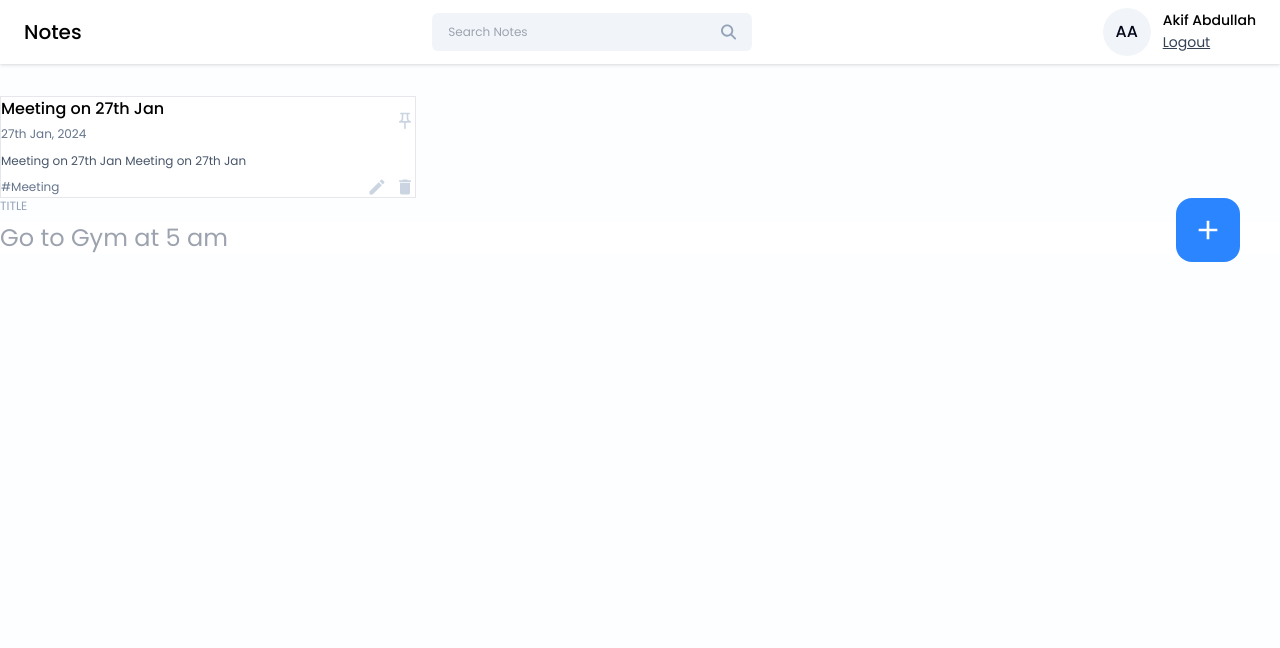
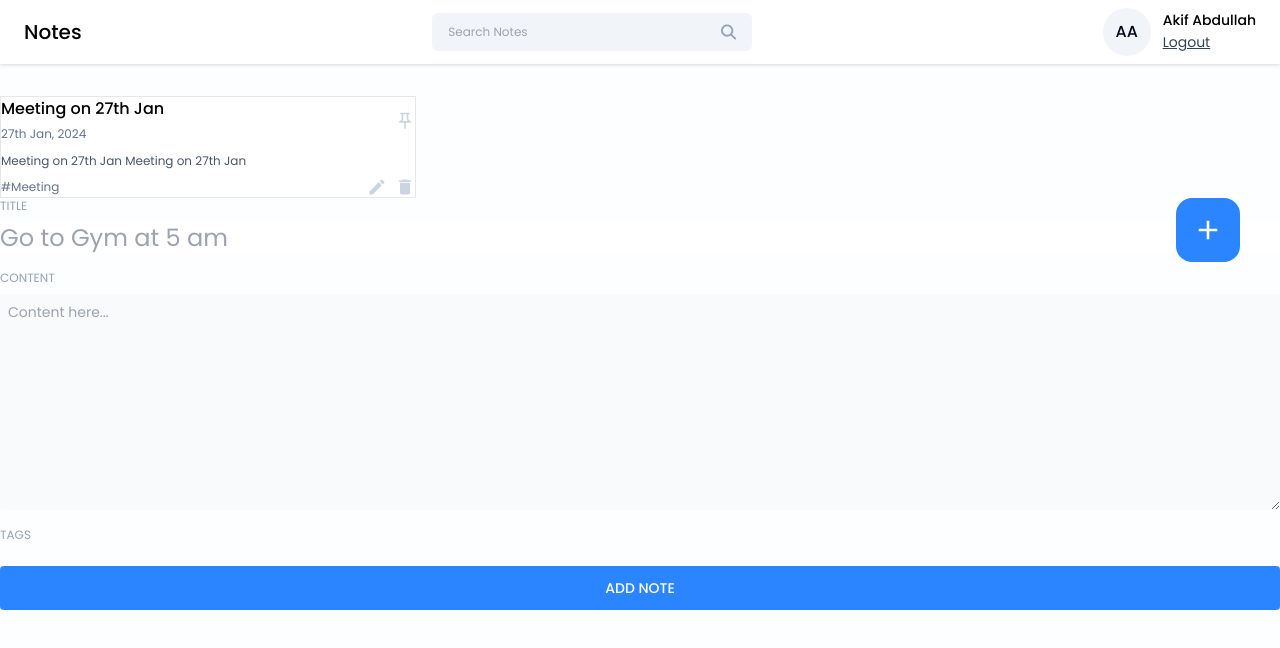
Before and after one commit to Akifcdr/notetakingapp, a React (Vite) app in the folder frontend/notes-app/: page /dashboard in a window 1280 px wide. Shown: the top 648 px of the page. Built offline with nearby package versions, Linux system fonts and the light colour scheme.

Commit message:
modified files

```diff
--- a/frontend/notes-app/src/pages/Home/AddEditNotes.jsx
+++ b/frontend/notes-app/src/pages/Home/AddEditNotes.jsx
@@ -11,6 +11,21 @@
             placeholder='Go to Gym at 5 am'
         />
       </div>
+      <div className='flex flex-col gap-2 mt-4'>
+        <label className='input-label'>CONTENT</label>
+        <textarea
+          type='text'
+          className='text-sm text-slate-950 outline-none bg-slate-50 p-2 rounded'
+          placeholder='Content here... '
+          rows={10}
+        />
+      </div>
+      <div className='mt-3'>
+        <label className='input-label'>TAGS</label>
+      </div>
+      <button className='btn-primary font-medium mt-5 p-3' onClick={() => {}}>
+        ADD NOTE
+      </button>
     </div>
   )
 }
```
